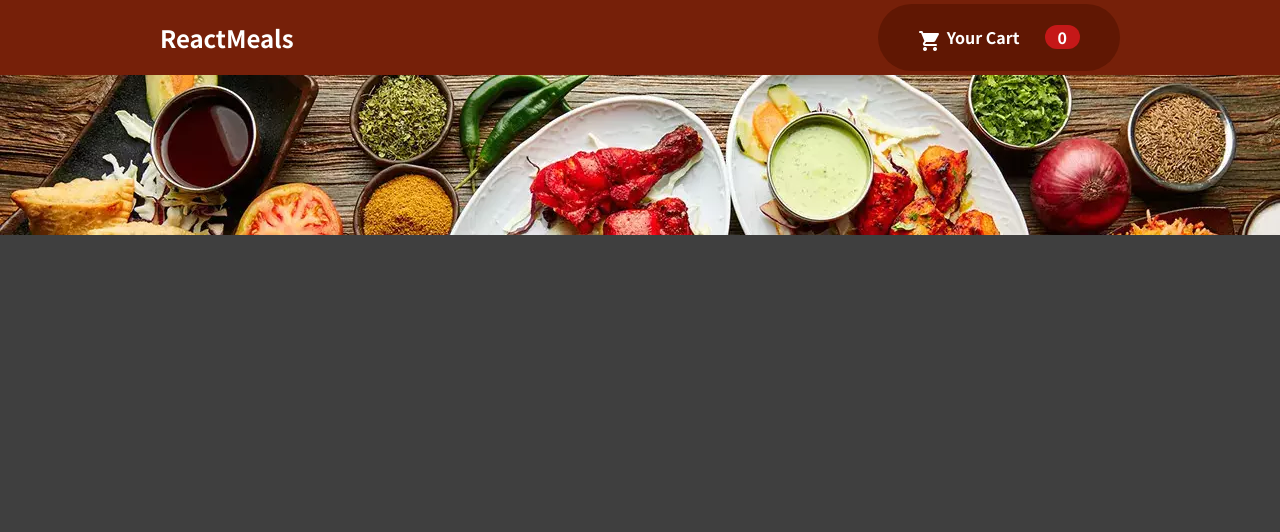
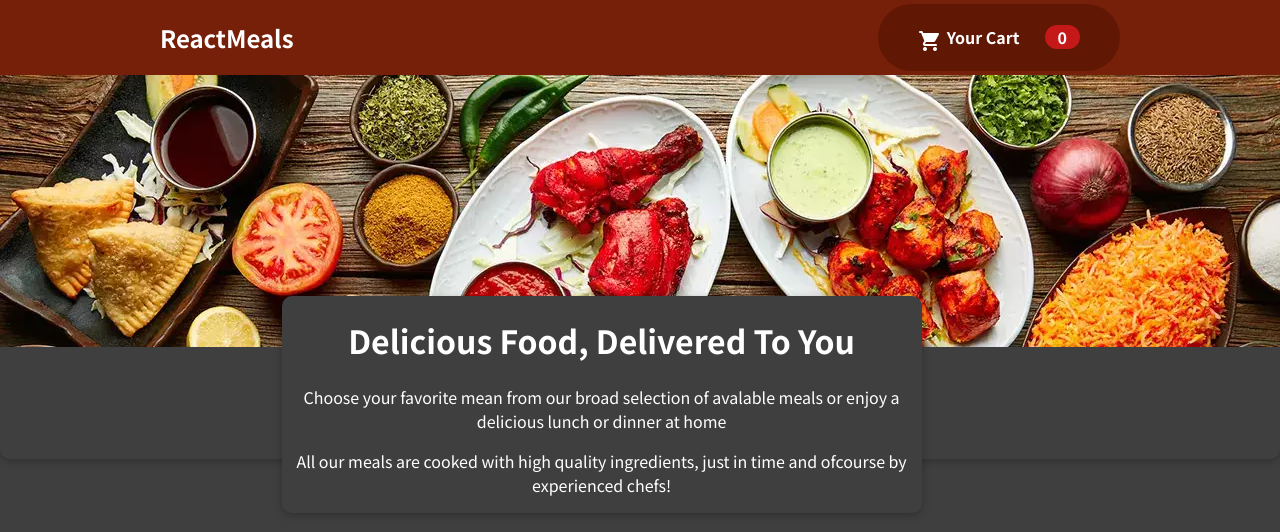
Before and after one commit to Abbi964/Restaurant_Website, a React (Create React App) app: page / in a window 1280 px wide. Shown: the top 532 px of the page. Built offline with nearby package versions, Linux system fonts and the light colour scheme.

Commit message:
Adding Restaurant Summary

```diff
--- a/src/components/Layout/Header.css
+++ b/src/components/Layout/Header.css
@@ -1,3 +1,7 @@
+.header_card{
+    padding-bottom: 7rem;
+}
+
 .nav_bar{
     display: flex;
     justify-content: space-between;
@@ -35,10 +39,19 @@ h1{
 }
 
 .restaurant_banner{
-    aspect-ratio: 16/2;
+    aspect-ratio: 16/3.4;
     overflow: hidden;
     width: 100%;
 }
 .restaurant_banner img{
     width: inherit;
 }
+
+.summary{
+    width: 50vw;
+    position: absolute;
+    left: 22vw;
+    top: 37%;
+    color: white;
+    text-align: center;
+}
--- a/src/components/Layout/Header.js
+++ b/src/components/Layout/Header.js
@@ -1,14 +1,19 @@
 import React from "react";
-import './Header.css';
+import "./Header.css";
+import Card from "../UI/Card";
 
-function Header(){
-
-    return(
+function Header() {
+  return (
     <header className="header">
+      <Card className="header_card">
         <nav className="nav_bar">
           <h1>ReactMeals</h1>
           <div className="header_cart">
-                    <img className="cart_img" alt="cart-icon" src="/media/cart-icon.png"></img>
+            <img
+              className="cart_img"
+              alt="cart-icon"
+              src="/media/cart-icon.png"
+            ></img>
             <h4 className="your_cart">Your Cart</h4>
             <h4 className="cart_item_count">0</h4>
           </div>
@@ -16,8 +21,20 @@ function Header(){
         <div className="restaurant_banner">
           <img src="/media/restaurant_banner.jpg" alt="restaurant_banner"></img>
         </div>
+      </Card>
+      <Card className="summary">
+        <h1>Delicious Food, Delivered To You</h1>
+        <p>
+          Choose your favorite mean from our broad selection of avalable meals
+          or enjoy a delicious lunch or dinner at home
+        </p>
+        <p>
+          All our meals are cooked with high quality ingredients, just in time
+          and ofcourse by experienced chefs!
+        </p>
+      </Card>
     </header>
-    )
+  );
 }
 
 export default Header;
--- /dev/null
+++ b/src/components/UI/Card.js
@@ -0,0 +1,13 @@
+import React from "react";
+import classes from './Card.module.css'
+
+function Card(props){
+
+    return (
+        <div className={`${classes.card} ${props.className}`}>
+            {props.children}
+        </div>
+    )
+}
+
+export default Card
--- /dev/null
+++ b/src/components/UI/Card.module.css
@@ -0,0 +1,5 @@
+.card {
+    background:#3f3f3f;
+    box-shadow: 0 2px 8px rgba(0, 0, 0, 0.26);
+    border-radius: 10px;
+  }
```
Lines whose indentation alone changed are shown as unchanged.
